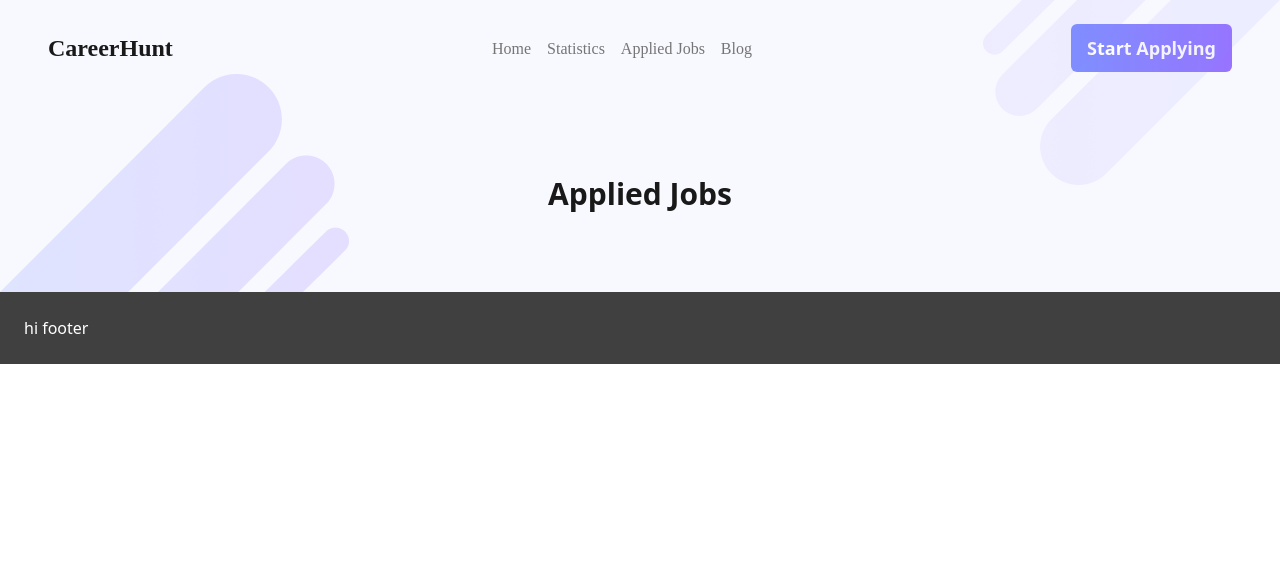
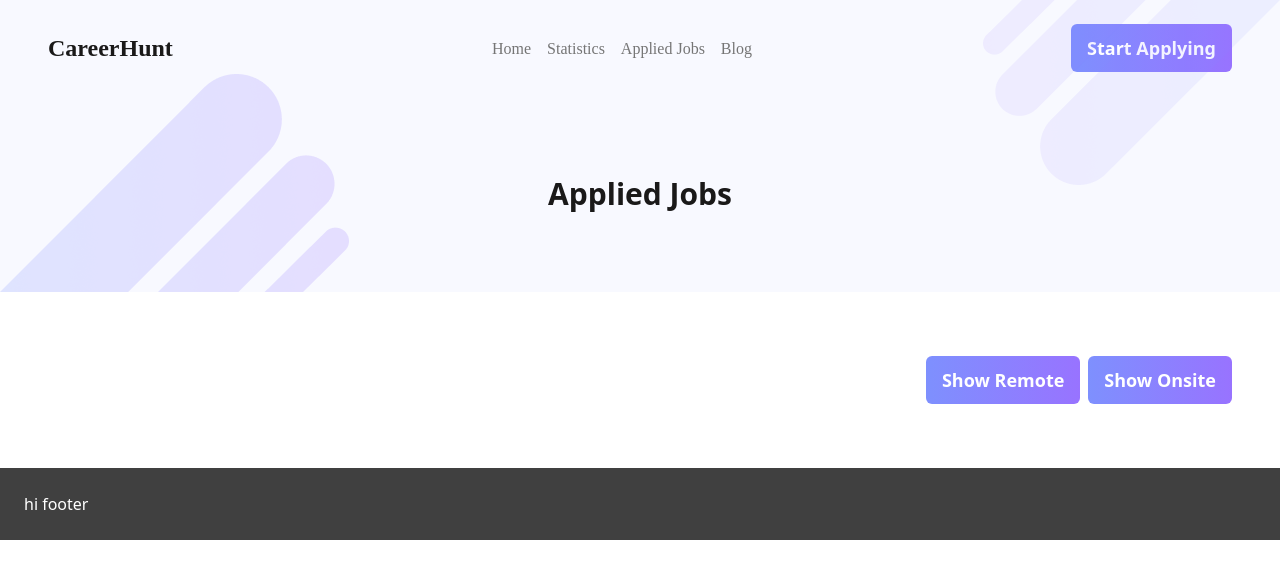
Before and after one commit to eh-munna/jobHunt, a React (Vite) app: page /applied-jobs in a window 1280 px wide. Shown: the top 578 px of the page. Built offline with nearby package versions, Linux system fonts and the light colour scheme.

Commit message:
data filtering is working

```diff
--- a/src/components/AppliedJobs/AppliedJobs.jsx
+++ b/src/components/AppliedJobs/AppliedJobs.jsx
@@ -3,9 +3,45 @@ import { Link, useLoaderData } from 'react-router-dom';
 import SavedJobs from '../SavedJobs/SavedJobs';
 import vector from '../../images/Vector.png';
 import vector1 from '../../images/Vector-1.png';
+import Button from '../Button/Button';
 
 const AppliedJobs = () => {
   const storedJobs = useLoaderData();
+  const [allJobs, setAllJobs] = useState(storedJobs);
+  // console.log(allJobs);
+  // const [isFilter, setIsFilter] = useState(false);
+  const [remote, setRemote] = useState([]);
+  const [onsite, setOnsite] = useState([]);
+
+  // filter remote job
+
+  useEffect(() => {
+    const remoteJob = storedJobs.filter(
+      (job) => job.remote_or_onsite == 'Remote'
+    );
+    setRemote(remoteJob);
+  }, [allJobs]);
+
+  const remoteData = () => {
+    // setIsFilter(true);
+    setAllJobs(remote);
+  };
+
+  // filter onsite job
+
+  useEffect(() => {
+    const onsiteJob = storedJobs.filter(
+      (job) => job.remote_or_onsite == 'Onsite'
+    );
+    setOnsite(onsiteJob);
+  }, [allJobs]);
+
+  const onsiteData = () => {
+    // setIsFilter(true);
+    setAllJobs(onsite);
+  };
+
+  // console.log(remote);
 
   return (
     <div>
@@ -16,9 +52,32 @@ const AppliedJobs = () => {
         <img className="absolute bottom-0" src={vector} alt="" />
       </div>
       <img className="absolute right-0 top-0" src={vector1} alt="" />
-      {storedJobs.map((job) => (
-        <SavedJobs key={job.id} job={job}></SavedJobs>
-      ))}
+      <div className="container mx-auto p2-4 md:py-0 px-6 md:px-12 my-4 md:my-16 gap-10">
+        <div className="flex justify-center md:justify-end gap-2">
+          <span onClick={remoteData}>
+            <Button>Show Remote</Button>
+          </span>
+          <span onClick={onsiteData}>
+            <Button>Show Onsite</Button>
+          </span>
+        </div>
+      </div>
+      <div>
+        {/* {isFilter
+          ? remote.map((job) => <SavedJobs key={job.id} job={job}></SavedJobs>)
+          : allJobs.map((job) => (
+              <SavedJobs key={job.id} job={job}></SavedJobs>
+            ))} */}
+
+        {/* {isFilter
+          ? onsite.map((job) => <SavedJobs key={job.id} job={job}></SavedJobs>)
+          : allJobs.map((job) => (
+              <SavedJobs key={job.id} job={job}></SavedJobs>
+            ))} */}
+        {allJobs.map((job) => (
+          <SavedJobs key={job.id} job={job}></SavedJobs>
+        ))}
+      </div>
     </div>
   );
 };
```
Also changed, not shown: 1 other file (tests, documents, lock files or other folders).
